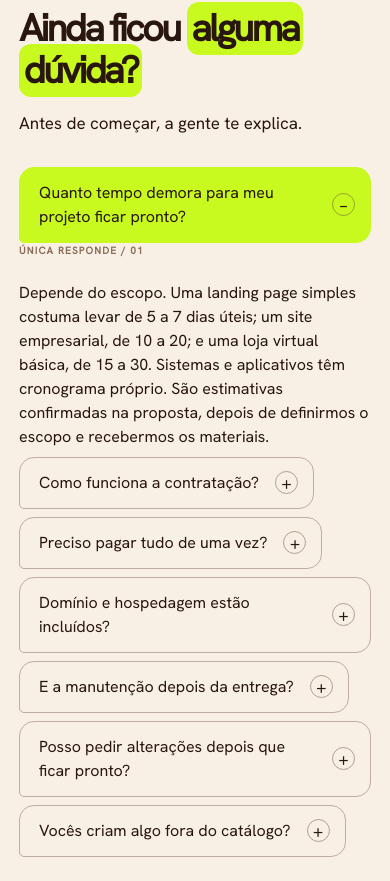
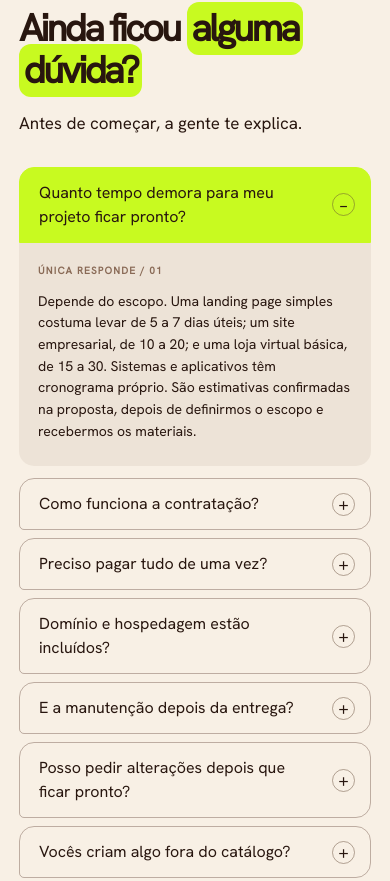
Before and after one commit to palomagl/unica, a React (Vite) app: page / in a window 390 px wide. Shown: the part 6743-7624 px from the top of the page. Built offline with nearby package versions, Linux system fonts and the light colour scheme.

Commit message:
style: FAQ responsiva com respostas inline no mobile

```diff
--- a/src/components/commercial.css
+++ b/src/components/commercial.css
@@ -260,3 +260,20 @@
 @media(prefers-reduced-motion:reduce){
   #projetos .u-small-projects button.u-project-preview{transition:none}
 }
+
+/* Resposta contextual logo abaixo da pergunta tocada no celular. */
+.u-faq-entry{display:contents}
+.u-faq-mobile-answer{display:none}
+@media(max-width:650px){
+  .u-faq-entry{display:block;width:100%}
+  .u-faq-layout>.u-faq-response{display:none}
+  .u-faq-mobile-answer{
+    display:block;background:#ede3d7;margin:0 0 4px;padding:20px 19px 24px;
+    border-radius:0 0 15px 15px;animation:u-faq-arrive .25s ease both
+  }
+  .u-faq-entry:has(.u-faq-mobile-answer) .u-faq-question{
+    border-radius:15px 15px 0 0;width:100%;
+  }
+  .u-faq-mobile-answer p{font-size:14px;line-height:1.55;margin:0}
+  .u-faq-mobile-answer .u-faq-response-label{margin-bottom:13px}
+}
```
